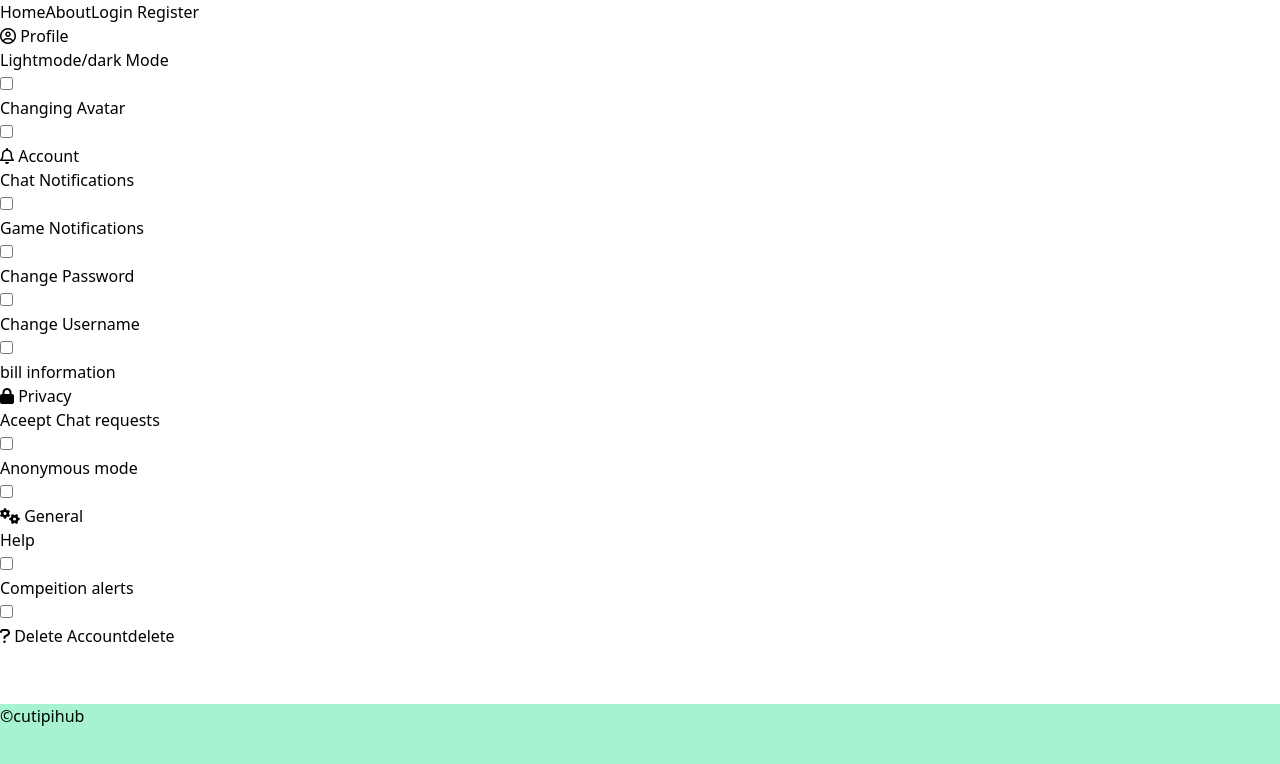
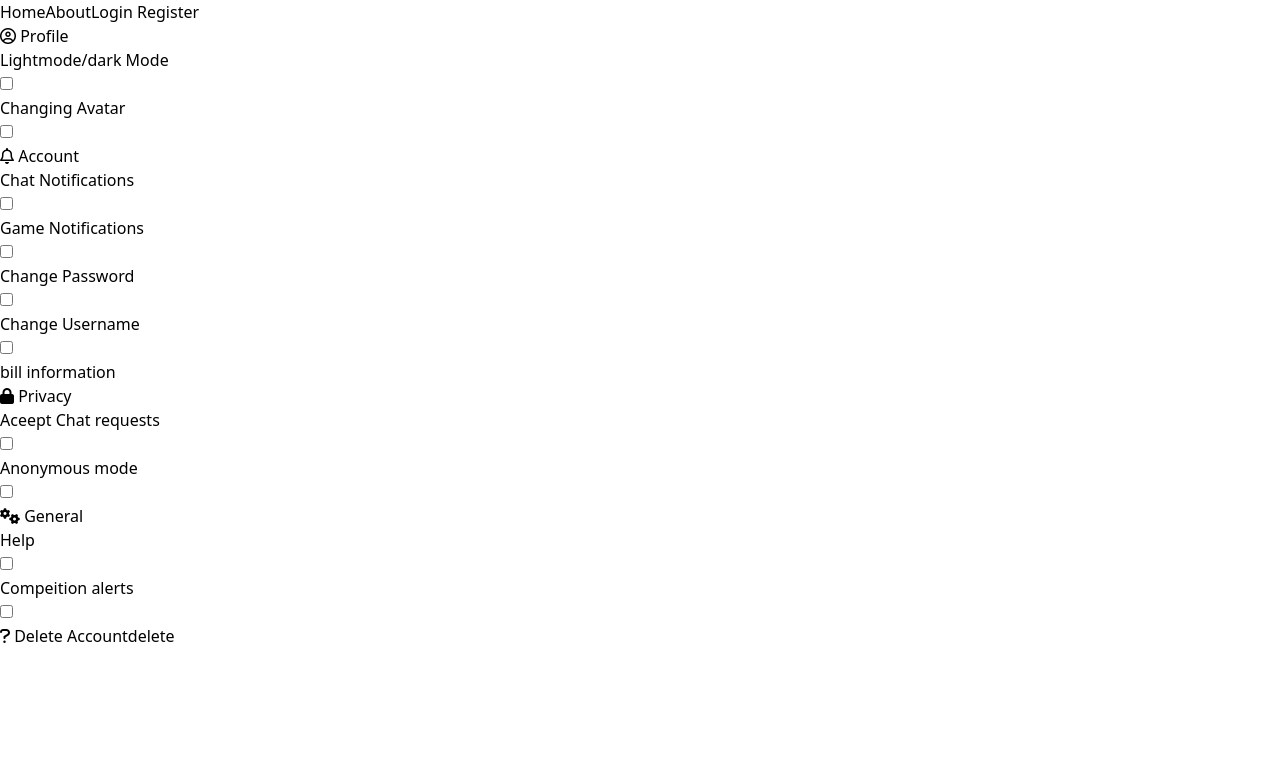
Before and after one commit to u-s-c-l/i-t-t-w-s-d, a React (Create React App) app: page /settings in a window 1280 px wide. Shown: the top 764 px of the page. Built offline with nearby package versions, Linux system fonts and the light colour scheme.

Commit message:
rm footer

```diff
--- a/src/App.js
+++ b/src/App.js
@@ -1,5 +1,5 @@
 import React from "react";
-import { Header, Footer } from "./layout";
+import { Header } from "./layout";
 import QuizLanding from "./components/QuizLanding";
 import { Routes, Route } from "react-router-dom";
 import * as Pages from "./pages";
@@ -28,7 +28,6 @@ function App() {
         <Route path={"/quiz/*"} element={<QuizLanding />} />
         <Route path={"/quiz/create/*"} element={<Pages.Quiz />} />
       </Routes>
-      <Footer />
     </div>
   );
 }
--- a/src/layout/Footer/index.js
+++ /dev/null
@@ -1,16 +0,0 @@
-import React from "react";
-
-const Footer = () => {
-  return (
-    <>
-      <div
-        id="footer"
-        className="bg-emerald-200 absolute inset-x-0 bottom-0 w-full h-24"
-      >
-        <h3> ©cutipihub </h3>
-      </div>
-    </>
-  );
-};
-
-export default Footer;
--- a/src/layout/index.js
+++ b/src/layout/index.js
@@ -1,2 +1 @@
-export { default as Footer } from "./Footer";
 export { default as Header } from "./Header";
```
